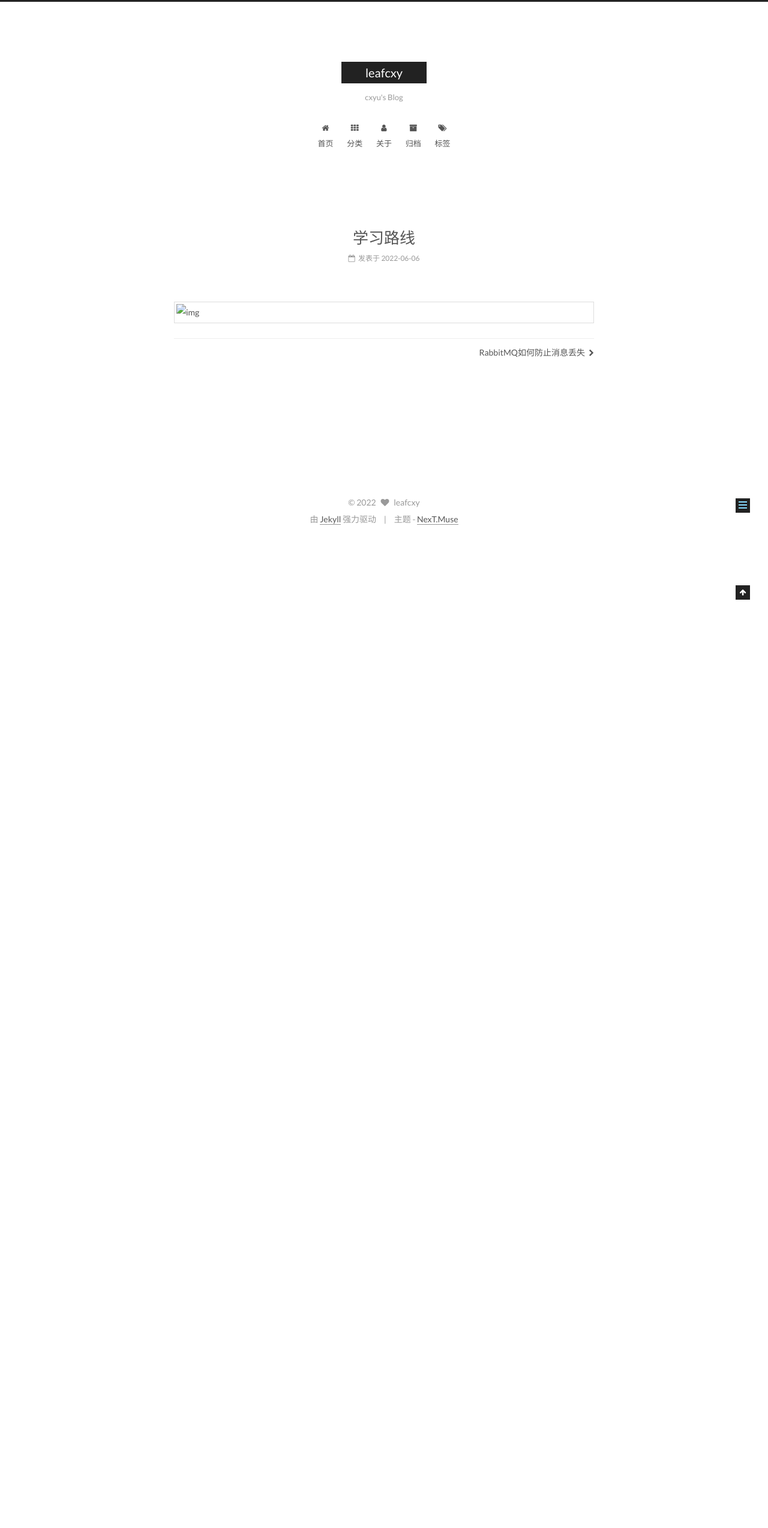
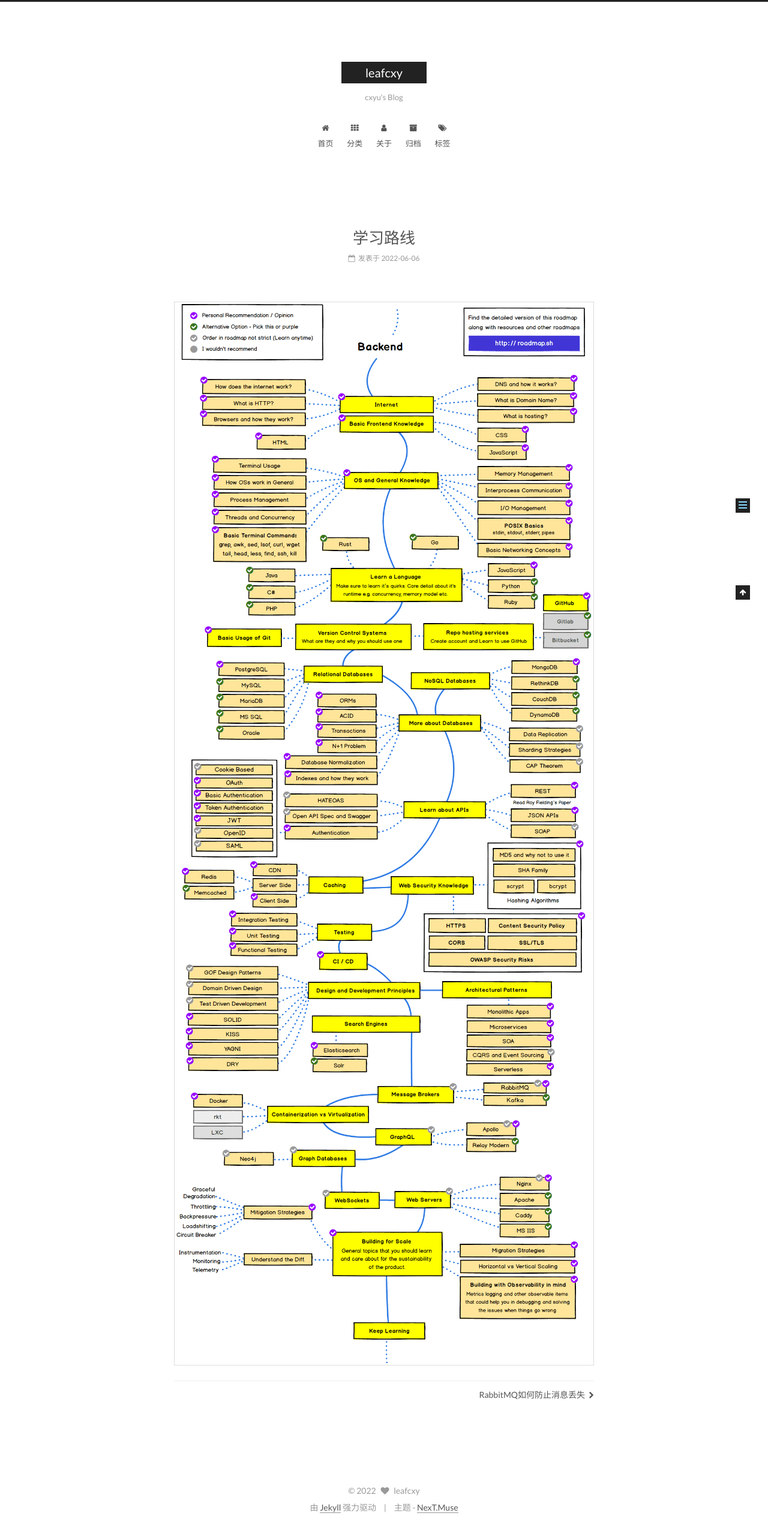
Before and after one commit to leafcxy/leafcxy.github.io, a Jekyll site: the page built from _posts/2022-06-06-学习路线.md, in a window 1280 px wide. Shown: the whole page at 60% size. Built offline with Jekyll 4.4.1, drawn with Linux system fonts in a browser that asks for light colours; before the commit the page ends 900 px from its top, so only the background shows below that.

Commit message:
https://leafcxy.github.io/assets/images/posts/backend.png

```diff
--- a/_posts/2022-06-06-学习路线.md
+++ b/_posts/2022-06-06-学习路线.md
@@ -5,4 +5,4 @@ categories:
 tags:
 ---
 
-![img](../assets/images/posts/backend.png)
+![img](https://leafcxy.github.io/assets/images/posts/backend.png)
```
